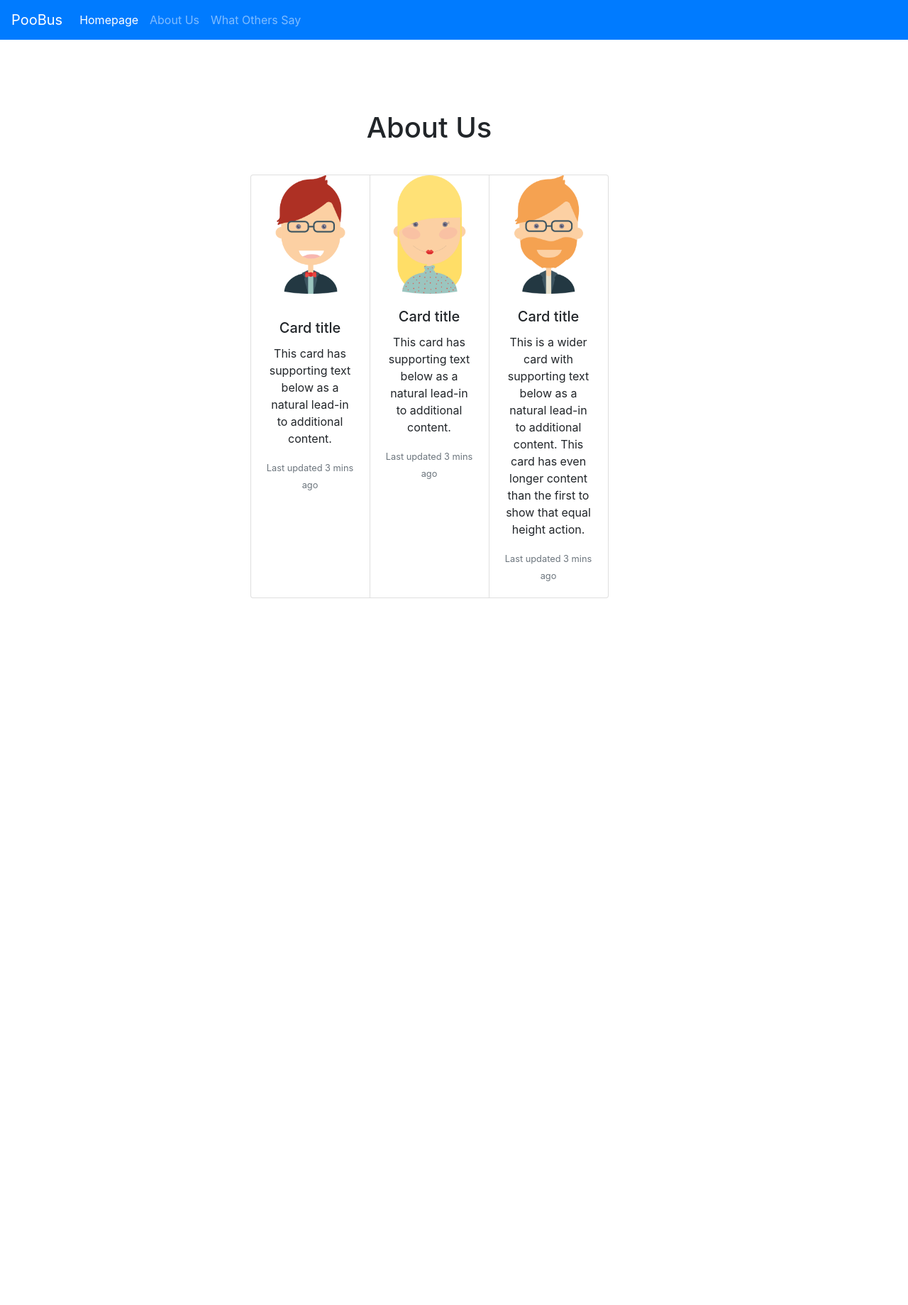
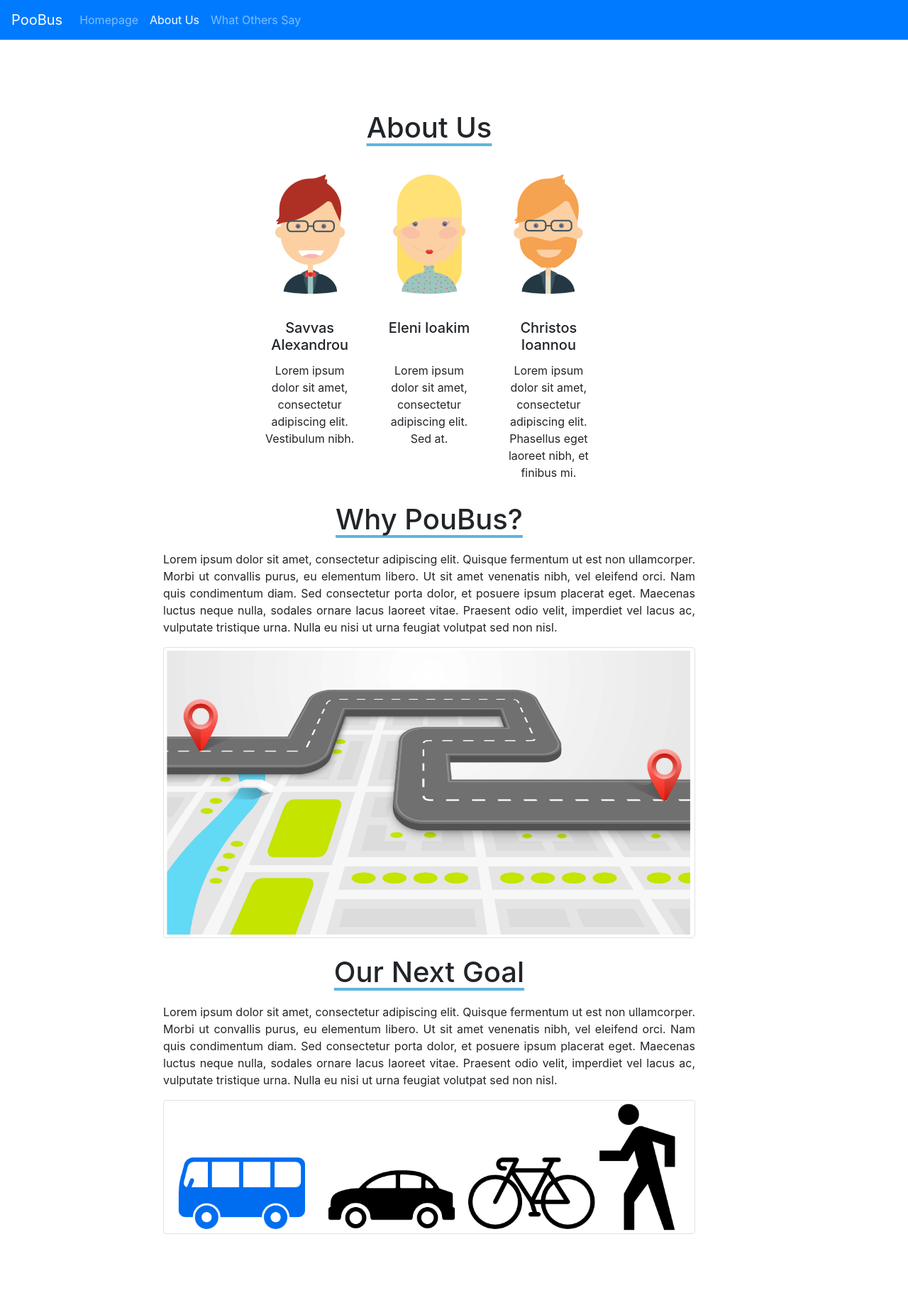
Before and after one commit to PooBusCy/TheRightNameIsPouBusDotCom, a Symfony app: template templates/pou_na_paw/aboutus.html.twig in a window 1280 px wide. Shown: the whole page at 71% size. Before the commit the page ends 843 px from the top, so only its background shows below. Run offline with Twig, Linux system fonts and the light colour scheme; the template is opened without the code that fills it, so the values that code supplies are empty; some libraries are stand-ins or nearby versions.

Commit message:
update 08/07/2018 00:00
about us update

```diff
--- a/public/css/aboutus.css
+++ b/public/css/aboutus.css
@@ -5,8 +5,24 @@ div.about-us{
     margin-right: 150px;
     margin-left: 80px;
 }
+h1.headline {
+    text-decoration: underline;
+    text-underline-position: under;
+    text-decoration-color: #5eb5e0;
+}
 div.container-fluid{
     margin: auto;
     width: 50%;
     padding: 10px;
 }
+
+.card{
+    border: none;
+}
+
+div.why-poubus{
+    text-align: justify;
+    margin-top: 20px;
+    margin-right: 150px;
+    margin-left: 150px;
+}
--- a/templates/base.html.twig
+++ b/templates/base.html.twig
@@ -9,23 +9,6 @@
 
     </head>
     <body>
-
-    <nav class="navbar navbar-expand-sm bg-primary navbar-dark">
-        <ul class="navbar-nav">
-            <div class="navbar-header">
-                <a class="navbar-brand" href="http://127.0.0.1:8000/">PooBus</a>
-            </div>
-            <li class="nav-item active">
-                <a class="nav-link" href="http://127.0.0.1:8000/">Homepage</a>
-            </li>
-            <li class="nav-item">
-                <a class="nav-link" href="http://127.0.0.1:8000/about-us">About Us</a>
-            </li>
-            <li class="nav-item">
-                <a class="nav-link" href="http://127.0.0.1:8000/what-others-say">What Others Say</a>
-            </li>
-        </ul>
-    </nav>
         {% block body %}{% endblock %}
         {% block javascripts %}{% endblock %}
     </body>
--- a/templates/pou_na_paw/aboutus.html.twig
+++ b/templates/pou_na_paw/aboutus.html.twig
@@ -6,8 +6,25 @@
 
 {% block body %}
 
+    <nav class="navbar navbar-expand-sm bg-primary navbar-dark">
+        <ul class="navbar-nav">
+            <div class="navbar-header">
+                <a class="navbar-brand" href="http://127.0.0.1:8000/">PooBus</a>
+            </div>
+            <li class="nav-item">
+                <a class="nav-link" href="http://127.0.0.1:8000/">Homepage</a>
+            </li>
+            <li class="nav-item active">
+                <a class="nav-link" href="http://127.0.0.1:8000/about-us">About Us</a>
+            </li>
+            <li class="nav-item">
+                <a class="nav-link" href="http://127.0.0.1:8000/what-others-say">What Others Say</a>
+            </li>
+        </ul>
+    </nav>
+
     <div class="about-us">
-        <h1>About Us</h1>
+        <h1 class="headline">About Us</h1>
 
     </br>
     <div class="container-fluid">
@@ -17,40 +34,49 @@
                     <img class="card-img-top" src="/images/boy.png" alt="Card image cap">
                 </div>
                 <div class="card-body">
-                    <h5 class="card-title">Card title</h5>
-                    <p class="card-text">This card has supporting text below as a natural lead-in to additional
-                        content.</p>
-                    <p class="card-text">
-                        <small class="text-muted">Last updated 3 mins ago</small>
-                    </p>
+                    <h5 class="card-title">Savvas Alexandrou</h5>
+                    <p class="card-text">Lorem ipsum dolor sit amet, consectetur adipiscing elit. Vestibulum nibh.</p>
+
                 </div>
             </div>
             <div class="card">
-                <img class="card-img-top" src="/images/girl.png" alt="Card image cap">
+                <div class="card-img pb-3">
+                    <img class="card-img-top" src="/images/girl.png" alt="Card image cap">
+                </div>
                 <div class="card-body">
-                    <h5 class="card-title">Card title</h5>
-                    <p class="card-text">This card has supporting text below as a natural lead-in to additional
-                        content.</p>
-                    <p class="card-text">
-                        <small class="text-muted">Last updated 3 mins ago</small>
-                    </p>
+                    <h5 class="card-title">Eleni Ioakim</h5></br>
+                    <p class="card-text">Lorem ipsum dolor sit amet, consectetur adipiscing elit. Sed at.</p>
                 </div>
             </div>
             <div class="card">
-                <img class="card-img-top" src="/images/man.png" alt="Card image cap">
+                <div class="card-img pb-3">
+                    <img class="card-img-top" src="/images/man.png" alt="Card image cap">
+                </div>
                 <div class="card-body">
-                    <h5 class="card-title">Card title</h5>
-                    <p class="card-text">This is a wider card with supporting text below as a natural lead-in to
-                        additional content. This card has even longer content than the first to show that equal height
-                        action.</p>
-                    <p class="card-text">
-                        <small class="text-muted">Last updated 3 mins ago</small>
-                    </p>
+                    <h5 class="card-title">Christos Ioannou</h5>
+                    <p class="card-text">Lorem ipsum dolor sit amet, consectetur adipiscing elit. Phasellus eget laoreet nibh, et finibus mi.</p>
                 </div>
             </div>
         </div>
 
     </div>
+
+        <h1 class="headline">Why PouBus?</h1>
+        <div class="why-poubus">
+        <p>Lorem ipsum dolor sit amet, consectetur adipiscing elit. Quisque fermentum ut est non ullamcorper. Morbi ut convallis purus, eu elementum libero. Ut sit amet venenatis nibh, vel eleifend orci. Nam quis condimentum diam. Sed consectetur porta dolor, et posuere ipsum placerat eget. Maecenas luctus neque nulla, sodales ornare lacus laoreet vitae. Praesent odio velit, imperdiet vel lacus ac, vulputate tristique urna. Nulla eu nisi ut urna feugiat volutpat sed non nisl.</p>
+            <img src="images/shutterstock_245281558.jpg" class="img-thumbnail" alt="Cinque Terre">
+
+        </div>
+
+        </br>
+
+        <h1 class="headline">Our Next Goal</h1>
+        <div class="why-poubus">
+            <p>Lorem ipsum dolor sit amet, consectetur adipiscing elit. Quisque fermentum ut est non ullamcorper. Morbi ut convallis purus, eu elementum libero. Ut sit amet venenatis nibh, vel eleifend orci. Nam quis condimentum diam. Sed consectetur porta dolor, et posuere ipsum placerat eget. Maecenas luctus neque nulla, sodales ornare lacus laoreet vitae. Praesent odio velit, imperdiet vel lacus ac, vulputate tristique urna. Nulla eu nisi ut urna feugiat volutpat sed non nisl.</p>
+            <img src="images/nextstep.png" class="img-thumbnail" alt="Cinque Terre">
+
+        </div>
+
     </div>
 
 {% endblock %}
```
Also changed, not shown: templates/pou_na_paw/index.html.twig (+16 -0 lines), public/images/nextstep.png (added), public/images/shutterstock_245281558.jpg (added).
